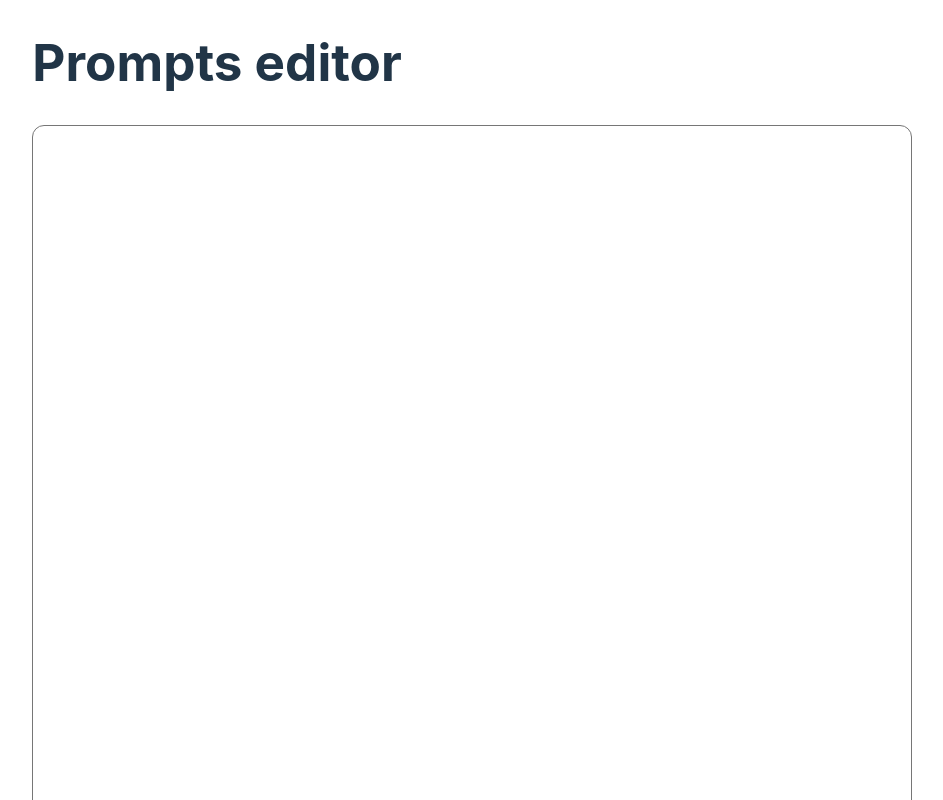
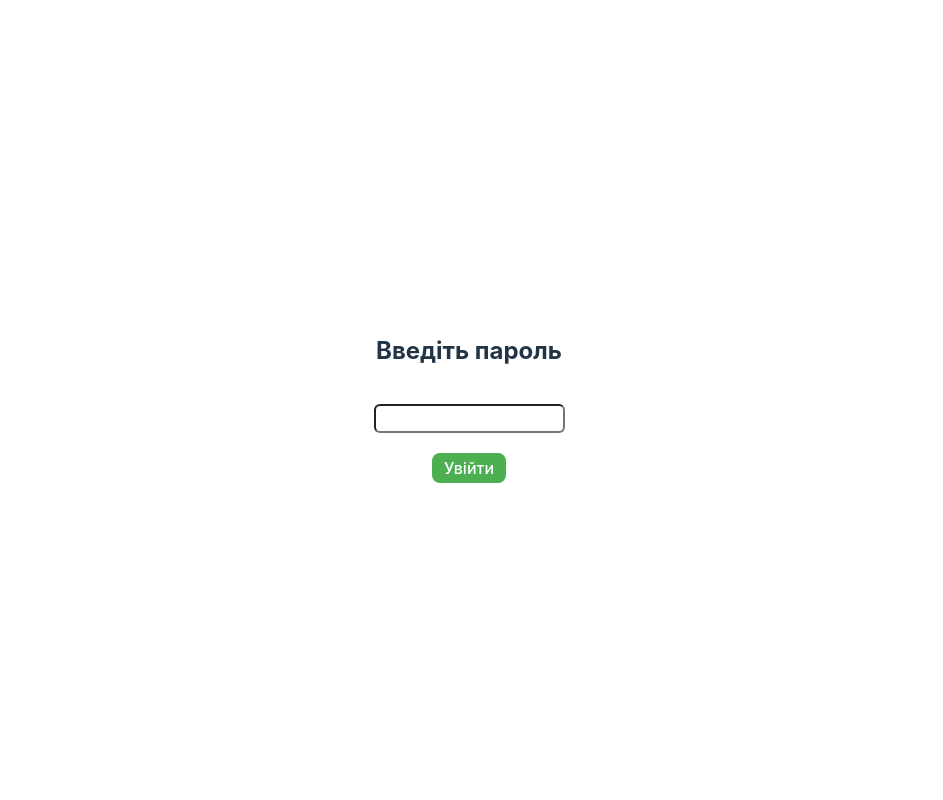
Before and after one commit to Serhii-Ivanchenko/prompt-editor, a React (Vite) app: page / in a window 1280 px wide. Shown: the top 800 px of the page, without its empty margins (171-1114 px from the left). Built offline with nearby package versions, Linux system fonts and the light colour scheme.

Commit message:
add backend and styles

```diff
--- a/src/components/App/App.jsx
+++ b/src/components/App/App.jsx
@@ -4,66 +4,80 @@ import bcrypt from 'bcryptjs';
 import css from './App.module.css';
 
 const PASSWORD_HASH =
-  '123'; // замініть на ваш bcrypt-хеш
+  '$2a$12$KqzhJL.ByU65FZefHQKFou0HvdFMjTyc7tV9NgTnNdbQ9JtKHVVxK'; // замініть на ваш bcrypt-хеш
 
 function App() {
   const [text, setText] = useState('');
-  // const [authenticated, setAuthenticated] = useState(
-  //   localStorage.getItem('authenticated') === 'true'
-  // );
-  // const [passwordInput, setPasswordInput] = useState('');
+  const [authenticated, setAuthenticated] = useState(
+    localStorage.getItem('authenticated') === 'true'
+  );
+  const [passwordInput, setPasswordInput] = useState('');
 
-  // useEffect(() => {
-  //   if (authenticated) {
-  //     const fetchText = async () => {
-  //       try {
-  //         const response = await axios.get('/api/get-text');
-  //         setText(response.data); // або response.data.text
-  //       } catch (error) {
-  //         console.error('Помилка під час отримання тексту:', error);
-  //       }
-  //     };
-  //     fetchText();
-  //   }
-  // }, [authenticated]);
+  useEffect(() => {
+    if (authenticated) {
+      const fetchText = async () => {
+        try {
+          const response = await axios.get(
+            'https://autosense.assist.cam/ai/global_prompt'
+          );
+          setText(response.data.prompt); // або response.data.text
+        } catch (error) {
+          console.error('Помилка під час отримання тексту:', error);
+        }
+      };
+      fetchText();
+    }
+  }, [authenticated]);
 
   const handleChange = e => setText(e.target.value);
 
-  // const handleLogin = () => {
-  //   const match = bcrypt.compareSync(passwordInput, PASSWORD_HASH);
-  //   if (match) {
-  //     setAuthenticated(true);
-  //     localStorage.setItem('authenticated', 'true');
-  //   } else {
-  //     alert('Невірний пароль');
-  //   }
-  // };
+  const handleLogin = () => {
+    const match = bcrypt.compareSync(passwordInput, PASSWORD_HASH);
+    if (match) {
+      setAuthenticated(true);
+      localStorage.setItem('authenticated', 'true');
+    } else {
+      alert('Невірний пароль');
+    }
+  };
 
   const handleSubmit = async () => {
     try {
-      await axios.post('/api/update-text', { text });
-      alert('Текст збережено!');
+      await axios.patch('https://autosense.assist.cam/ai/global_prompt', text, {
+        headers: {
+          'Content-Type': 'text/plain',
+        },
+      });
+      alert('Текст успішно змінено!');
     } catch (error) {
       console.error('Помилка при збереженні:', error);
     }
   };
 
-  // if (!authenticated) {
-  //   return (
-  //     <div>
-  //       <h2>Введіть пароль</h2>
-  //       <input
-  //         type="password"
-  //         value={passwordInput}
-  //         onChange={e => setPasswordInput(e.target.value)}
-  //       />
-  //       <button onClick={handleLogin}>Увійти</button>
-  //     </div>
-  //   );
-  // }
+  if (!authenticated) {
+    return (
+      <div className={css.loginForm}>
+        <h2>Введіть пароль</h2>
+        <input
+          className={css.passwordInput}
+          type="password"
+          value={passwordInput}
+          onChange={e => setPasswordInput(e.target.value)}
+          onKeyDown={e => {
+            if (e.key === 'Enter') {
+              handleLogin();
+            }
+          }}
+        />
+        <button className={css.submitBtn} onClick={handleLogin}>
+          Увійти
+        </button>
+      </div>
+    );
+  }
 
   return (
-    <div>
+    <div className={css.container}>
       <h1>Prompts editor</h1>
       <textarea
         className={css.textArea}
--- a/src/components/App/App.module.css
+++ b/src/components/App/App.module.css
@@ -7,12 +7,13 @@
   margin-right: auto;
 }
 
-.card {
-  padding: 2em;
-}
-
-.read-the-docs {
-  color: #888;
+.container {
+  display: flex;
+  flex-direction: column;
+  align-items: center;
+  justify-content: center;
+  height: 100vh;
+  gap: 1rem;
 }
 
 .textArea {
@@ -21,15 +22,36 @@
   resize: none;
   margin-left: auto;
   margin-right: auto;
-  font-size: 24px;
-  border-radius: 12px;
+  font-size: 20px;
+  border-radius: 6px;
+  padding: 10px;
+  background: rgb(27, 27, 27);
+  border: none;
+}
+
+.textArea::-webkit-scrollbar {
+  width: 6px;
+}
+
+.textArea::-webkit-scrollbar-track {
+  background: rgb(27, 27, 27);
+  border-radius: 6px;
+}
+
+.textArea::-webkit-scrollbar-thumb {
+  background-color: #888;
+  border-radius: 6px;
+}
+
+.textArea::-webkit-scrollbar-thumb:hover {
+  background-color: #555;
 }
 
 .submitBtn {
   background-color: #4caf50;
   border: none;
   color: white;
-  padding: 15px 32px;
+  padding: 5px 12px;
   text-align: center;
   text-decoration: none;
   display: inline-block;
@@ -39,5 +61,20 @@
 }
 
 .submitBtn:hover {
-  background-color: #45a049;
+  background-color: #109516;
 }
+
+.loginForm {
+  display: flex;
+  flex-direction: column;
+  align-items: center;
+  justify-content: center;
+  height: 100vh;
+  gap: 1rem;
+  border-radius: 12px;
+}
+
+.passwordInput {
+  border-radius: 6px;
+  padding: 5px;
+}
```
Also changed, not shown: src/components/LoginForm/LoginForm.jsx (deleted, +0 -82 lines), src/components/LoginForm/LoginForm.module.css (deleted).
